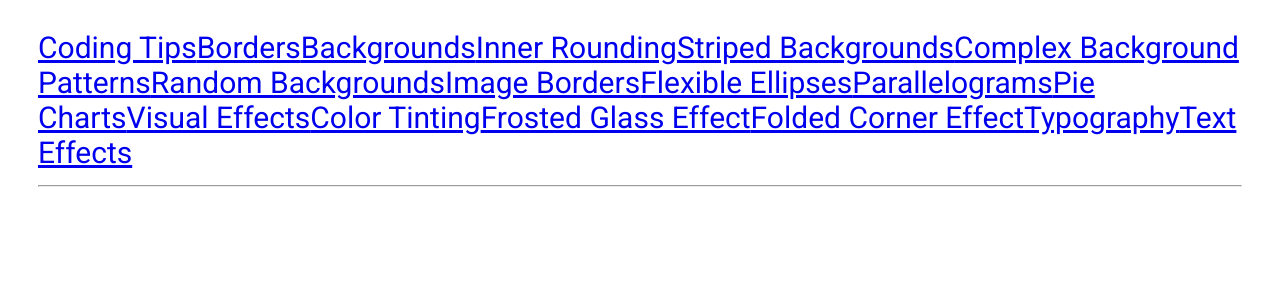
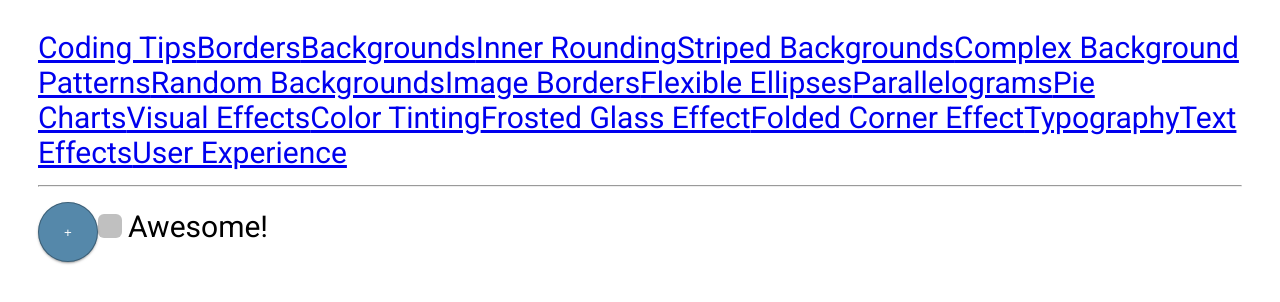
Before and after one commit to ht89/css-secrets, an Angular app: page /user-experience in a window 1280 px wide. Before the commit this address led to /. Shown: the top 302 px of the page. Built offline with nearby package versions, Linux system fonts and the light colour scheme.

Commit message:
extented the click area. custom checkboxes

```diff
--- a/src/app/app.component.html
+++ b/src/app/app.component.html
@@ -16,6 +16,7 @@
     <a [routerLink]="['folded-corner']">Folded Corner Effect</a>
     <a [routerLink]="['typography']">Typography</a>
     <a [routerLink]="['text-effects']">Text Effects</a>
+    <a [routerLink]="['user-experience']">User Experience</a>
     <hr>
 
     <router-outlet></router-outlet>
--- /dev/null
+++ b/src/app/user-experience/user-experience.component.html
@@ -0,0 +1,4 @@
+<button>+</button>
+
+<input type="checkbox" id="awesome">
+<label for="awesome">Awesome!</label>
--- /dev/null
+++ b/src/app/user-experience/user-experience.component.scss
@@ -0,0 +1,50 @@
+button {
+    background: #58a;
+    color: #fff;
+    border-radius: 50%;
+    border: 0;
+    padding: 0;
+    width: 2rem;
+    height: 2rem;
+    cursor: pointer;
+    box-shadow: 0 0 0 1px rgba(0, 0, 0, .3) inset, 0 .1em .2em -.05em rgba(0, 0, 0, .5);
+    position: relative;
+    &:before {
+        /* extend the clickable area */
+        content: '';
+        position: absolute;
+        top: -10px;
+        right: -10px;
+        bottom: -10px;
+        left: -10px;
+    }
+}
+
+input[type="checkbox"] {
+    position: absolute;
+    clip: rect(0,0,0,0);
+    & +label:before {
+        content: '\a0'; // no break space
+        display: inline-block;
+        vertical-align: .1em;
+        width: .8em;
+        height: .8em;
+        margin-right: .2em;
+        border-radius: .2em;
+        background: silver;
+        text-indent: .15em;
+        line-height: .65;
+    }
+    &:checked + label:before {
+        content: '\2713';
+        background: yellowgreen;
+    }
+    &:focus + label:before {
+        box-shadow: 0 0 .1em .1em #58a;
+    }
+    &:disabled + label:before {
+        background: gray;
+        box-shadow: none;
+        color: #555;
+    }
+}
--- /dev/null
+++ b/src/app/user-experience/user-experience.component.ts
@@ -0,0 +1,15 @@
+import { Component, OnInit } from '@angular/core';
+
+@Component({
+  selector: 'app-user-experience',
+  templateUrl: './user-experience.component.html',
+  styleUrls: ['./user-experience.component.scss']
+})
+export class UserExperienceComponent implements OnInit {
+
+  constructor() { }
+
+  ngOnInit() {
+  }
+
+}
```
Also changed, not shown: src/app/app.module.ts (+7 -1 lines), 1 other file (tests, documents, lock files or other folders).
